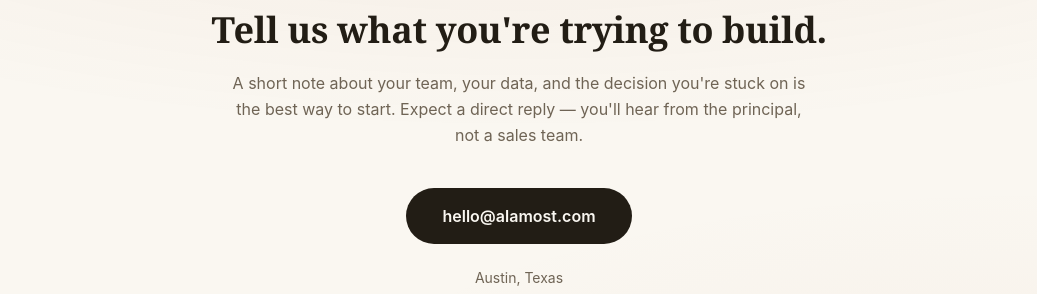
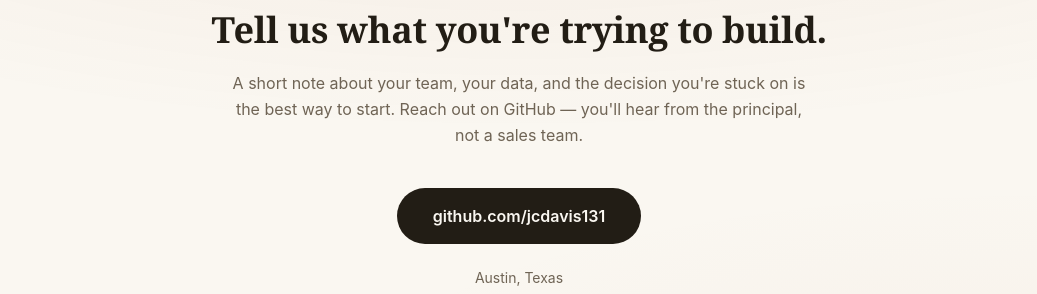
Before and after one commit to jcdavis131/alamost-com, a Next.js app: page / in a window 1280 px wide. Shown: the part 2914-3208 px from the top of the page, without its empty margins (121-1158 px from the left). Built offline with nearby package versions, Linux system fonts and the light colour scheme.

Commit message:
Contact: GitHub link (hello@alamost.com has no MX — not receivable)

```diff
--- a/app/page.tsx
+++ b/app/page.tsx
@@ -1,5 +1,3 @@
-const CONTACT_EMAIL = "hello@alamost.com";
-
 const services = [
   {
     n: "01",
@@ -207,14 +205,16 @@
         </h2>
         <p className="mx-auto mt-5 max-w-xl leading-relaxed text-[var(--muted)]">
           A short note about your team, your data, and the decision you're
-          stuck on is the best way to start. Expect a direct reply — you'll
+          stuck on is the best way to start. Reach out on GitHub — you'll
           hear from the principal, not a sales team.
         </p>
         <a
-          href={`mailto:${CONTACT_EMAIL}?subject=Advisory%20inquiry`}
+          href="https://github.com/jcdavis131"
+          target="_blank"
+          rel="noreferrer"
           className="mt-10 inline-block rounded-full bg-[var(--ink)] px-9 py-4 text-base font-semibold text-[var(--paper)] transition-colors hover:bg-[var(--accent-deep)]"
         >
-          {CONTACT_EMAIL}
+          github.com/jcdavis131
         </a>
         <p className="mt-6 text-sm text-[var(--muted)]">Austin, Texas</p>
       </div>
```
